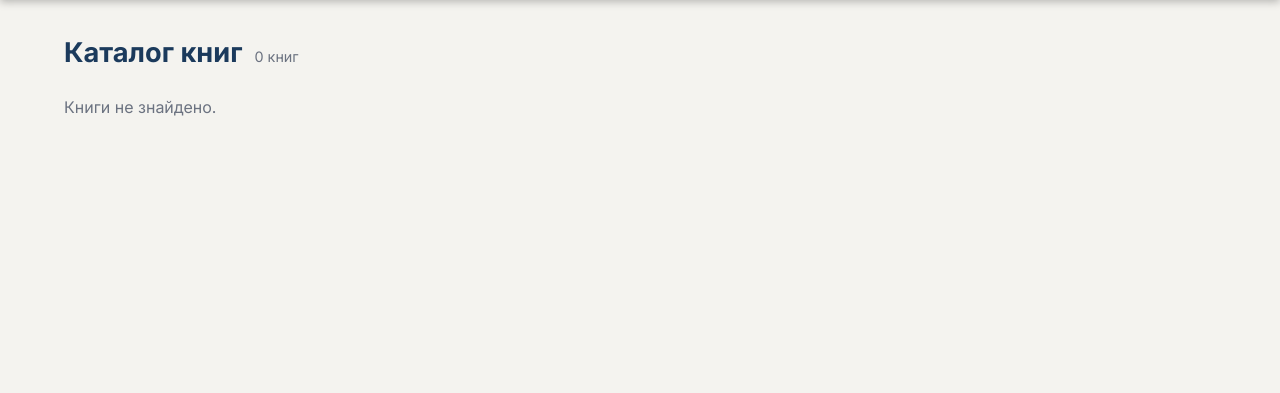
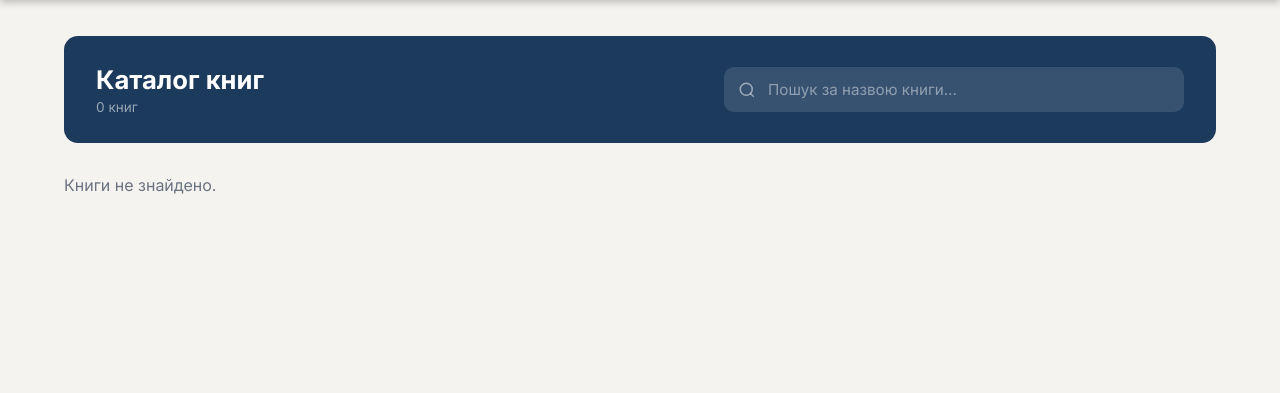
Before and after one commit to Baranotik15/online-bookshop, a Django app: page / in a window 1280 px wide. Shown: the part 64-457 px from the top of the page. Run offline with Django 5.2, Linux system fonts and the light colour scheme; data that the repository does not hold is empty.

Commit message:
add fuzzy search with levenshtein algorithm

```diff
--- a/static/css/main.css
+++ b/static/css/main.css
@@ -137,6 +137,70 @@ main { flex: 1; max-width: 1200px; width: 100%; margin: 0 auto; padding: 36px 24
 }
 .page-heading h1 { font-size: 1.7rem; font-weight: 700; color: var(--navy); }
 .page-heading .count { font-size: .9rem; color: var(--muted); }
+
+/* ─── Catalog hero ─── */
+.catalog-hero {
+    display: flex;
+    align-items: center;
+    justify-content: space-between;
+    gap: 24px;
+    background: var(--navy);
+    border-radius: 14px;
+    padding: 28px 32px;
+    margin-bottom: 32px;
+}
+
+.catalog-hero-text h1 {
+    font-size: 1.6rem;
+    font-weight: 700;
+    color: #fff;
+}
+.catalog-hero-text .count {
+    font-size: .85rem;
+    color: rgba(255,255,255,.55);
+    margin-top: 4px;
+    display: block;
+}
+
+/* ─── Search ─── */
+.search-bar {
+    position: relative;
+    flex: 1;
+    max-width: 460px;
+}
+.search-icon {
+    position: absolute;
+    left: 14px;
+    top: 50%;
+    transform: translateY(-50%);
+    width: 18px;
+    height: 18px;
+    color: var(--muted);
+    pointer-events: none;
+}
+.search-bar input {
+    width: 100%;
+    padding: 11px 16px 11px 42px;
+    border: 2px solid transparent;
+    border-radius: 10px;
+    font-size: .95rem;
+    font-family: inherit;
+    background: rgba(255,255,255,.12);
+    color: #fff;
+    outline: none;
+    transition: background .15s, border-color .15s;
+}
+.search-bar input::placeholder { color: rgba(255,255,255,.45); }
+.search-bar input:focus {
+    background: rgba(255,255,255,.18);
+    border-color: var(--gold);
+}
+.search-icon { color: rgba(255,255,255,.5); }
+
+@media (max-width: 640px) {
+    .catalog-hero { flex-direction: column; align-items: flex-start; }
+    .search-bar { max-width: 100%; width: 100%; }
+}
 
 /* ─── Book grid ─── */
 .book-grid {
--- a/templates/base.html
+++ b/templates/base.html
@@ -7,7 +7,7 @@
     <title>{% block title %}BookShop{% endblock %}</title>
     <link rel="preconnect" href="https://fonts.googleapis.com">
     <link href="https://fonts.googleapis.com/css2?family=Inter:wght@400;500;600;700&display=swap" rel="stylesheet">
-    <link rel="stylesheet" href="{% static 'css/main.css' %}">
+    <link rel="stylesheet" href="{% static 'css/main.css' %}?v=2">
     {% block extra_css %}{% endblock %}
 </head>
 <body>
@@ -36,7 +36,7 @@
     &copy; 2025 BookShop. Всі права захищені.
 </footer>
 
-<script src="{% static 'js/main.js' %}"></script>
+<script src="{% static 'js/main.js' %}?v=2"></script>
 {% block extra_js %}{% endblock %}
 </body>
 </html>
--- a/templates/books/list.html
+++ b/templates/books/list.html
@@ -3,9 +3,17 @@
 {% block title %}Книги — BookShop{% endblock %}
 
 {% block content %}
-<div class="page-heading">
-    <h1>Каталог книг</h1>
-    <span class="count">{{ books|length }} книг</span>
+<div class="catalog-hero">
+    <div class="catalog-hero-text">
+        <h1>Каталог книг</h1>
+        <span class="count" id="bookCount">{{ books|length }} книг</span>
+    </div>
+    <div class="search-bar">
+        <svg class="search-icon" viewBox="0 0 24 24" fill="none" stroke="currentColor" stroke-width="2">
+            <circle cx="11" cy="11" r="8"/><path d="m21 21-4.35-4.35"/>
+        </svg>
+        <input type="text" id="searchInput" placeholder="Пошук за назвою книги...">
+    </div>
 </div>
 
 <div class="book-grid">
```
Also changed, not shown: static/js/main.js (+72 -0 lines).
